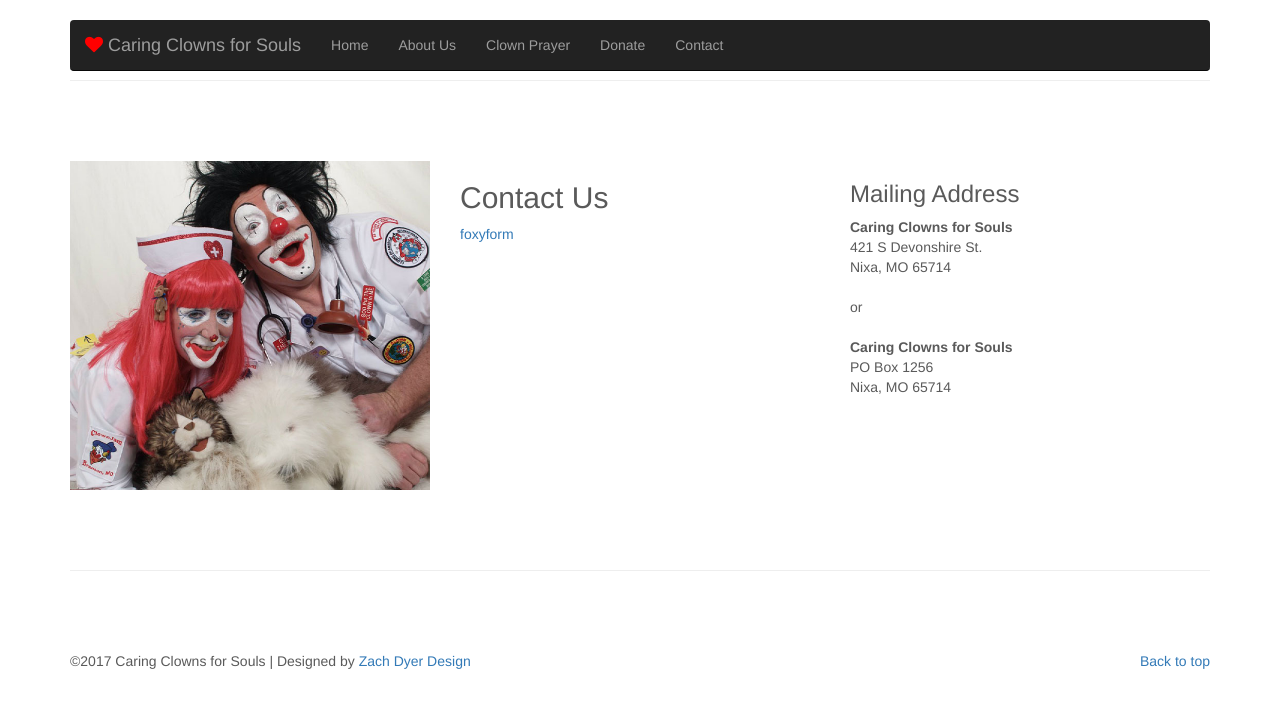
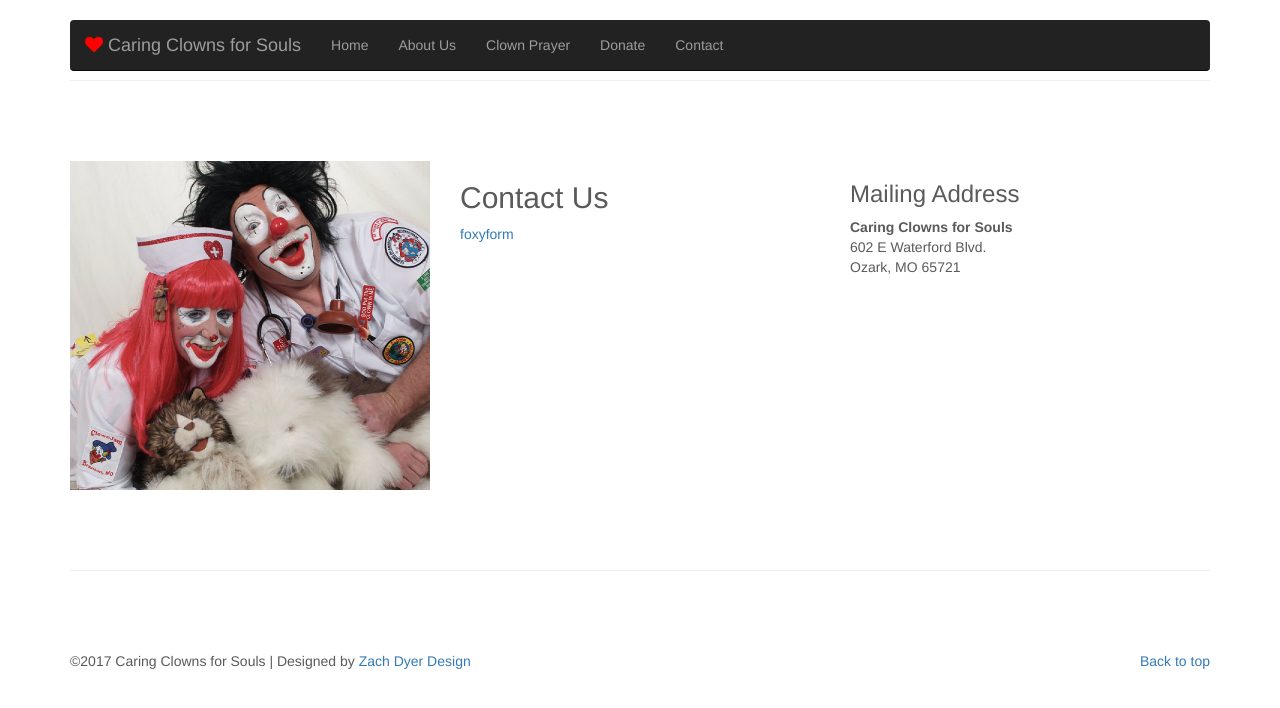
Before and after one commit to zachdyerdesign/caringclownsforsouls, a Jekyll site: the page built from contact.html, in a window 1280 px wide. Shown: the top 708 px of the page. Built offline with Jekyll 4.4.1, drawn with Linux system fonts in a browser that asks for light colours; nearby versions of some CDN libraries.

Commit message:
Update contact.html
Address change and removed PO box

```diff
--- a/contact.html
+++ b/contact.html
@@ -34,15 +34,7 @@ layout: default
       <h3>Mailing Address</h3>
       <address>
       <strong>Caring Clowns for Souls</strong><br>
-      421 S Devonshire St.<br>
-      Nixa, MO 65714<br>
-      <br>
-      or<br>
-      <br>
-      <strong>Caring Clowns for Souls</strong><br>
-      PO Box 1256<br>
-      Nixa, MO 65714<br>
-      </address>
-
+      602 E Waterford Blvd.<br>
+      Ozark, MO 65721<br>
     </div>
   </div>
```
